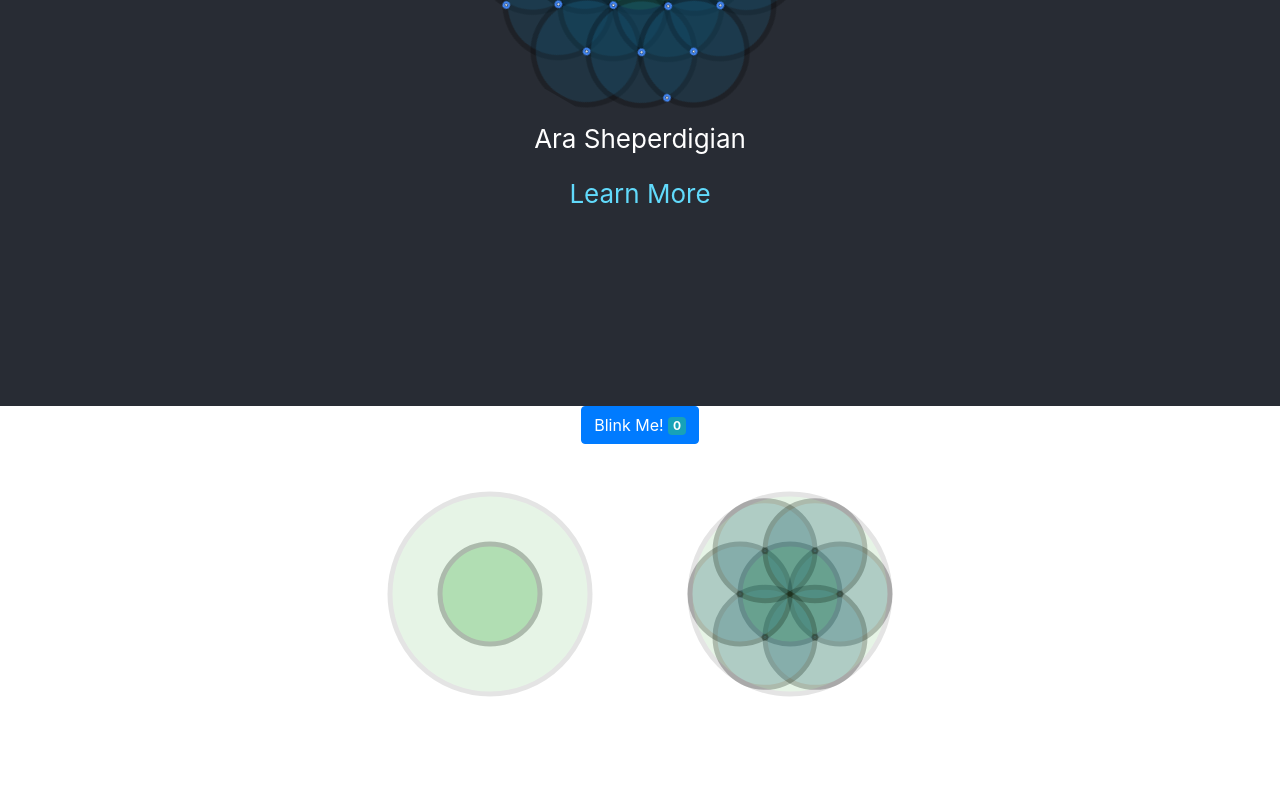
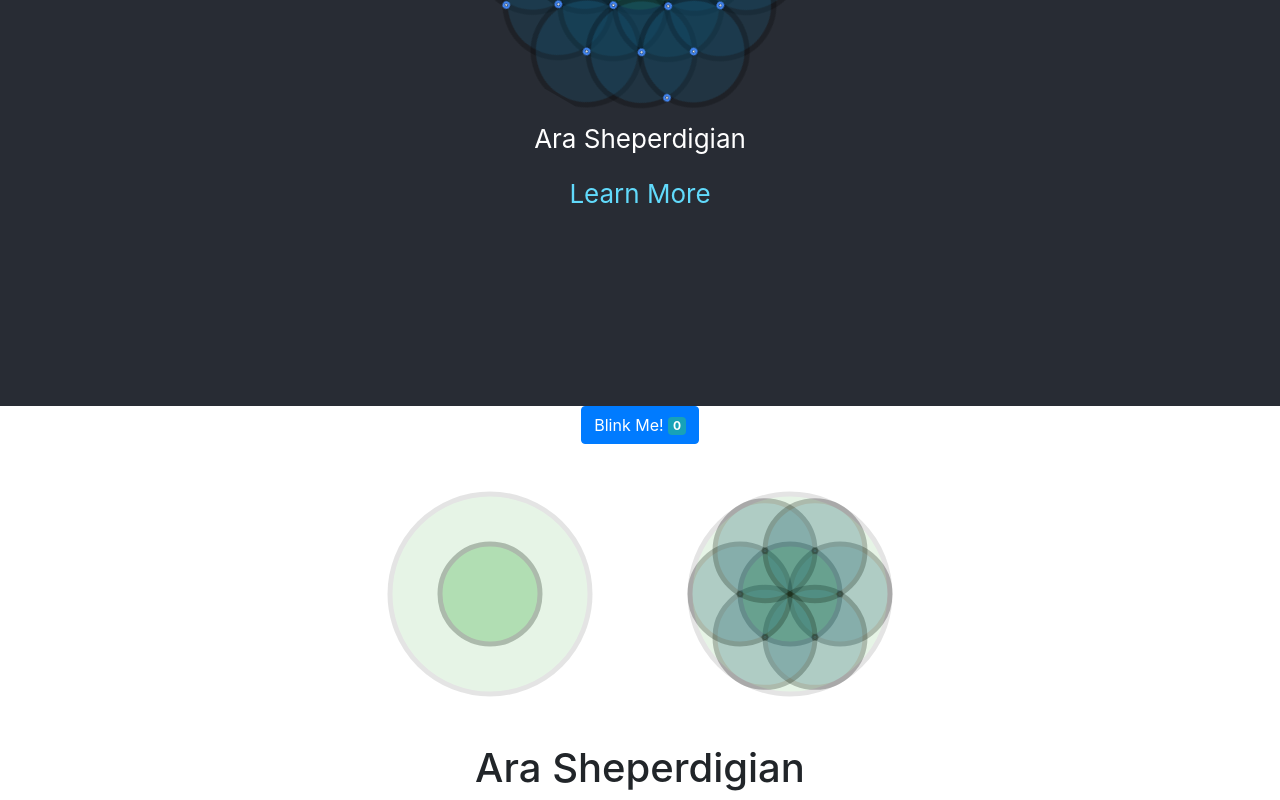
Before and after one commit to arabenjamin/jubilant-pancake, a React (Create React App) app in the folder client/: page / in a window 1280 px wide. Shown: the part 394-1194 px from the top of the page. Before the commit the page ends 1138 px from the top, so only its background shows below. Built offline with nearby package versions, Linux system fonts and the light colour scheme.

Commit message:
added name region

```diff
--- a/client/src/App.js
+++ b/client/src/App.js
@@ -18,7 +18,8 @@ class App extends Component {
       hasError: false,
       hasBlinked: 0,
       data: null,
-      blinks: []
+      blinks: [],
+      name: "Ara Sheperdigian"
     }
     this.handleSubmit = this.handleSubmit.bind(this);
   }
@@ -94,6 +95,8 @@ class App extends Component {
 
         <Icon2 blinks = {this.state.blinks}/>
         <MyLogo />
+
+        <MyName data={this.state.name}/>
       </div>
     );
   }
@@ -302,4 +305,18 @@ function Icon(){
 
 }
 
+function MyName(props){
+  var my_name = props.data;
+  console.log("Whats my name ?", my_name);
+  return(
+
+    <div>
+        <h1>{my_name}</h1>
+    </div>
+  )
+
+}
+
+
+
 export default App;
```
